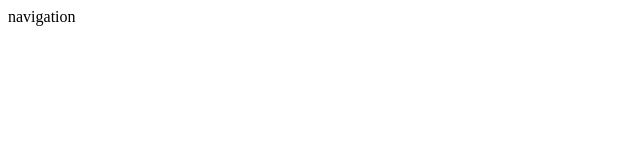
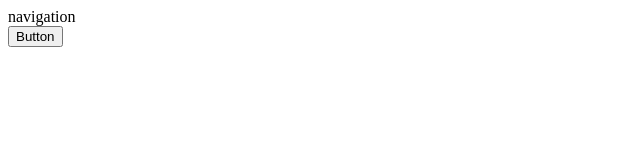
Before and after one commit to RaviPratihast/ecom-kartshop, a React (Create React App) app: page / in a window 1280 px wide. Shown: the top 160 px of the page, without its empty margins (0-640 px from the left). Built offline with nearby package versions, Linux system fonts and the light colour scheme.

Commit message:
chore:created button component.

```diff
--- a/src/App.js
+++ b/src/App.js
@@ -1,5 +1,5 @@
 import "./App.css";
-import { Navigation } from "./components/component-index";
+import { Navigation, Button } from "./components/component-index";
 function App() {
   return (
     <div className="App">
@@ -17,6 +17,7 @@ function App() {
           Learn React
         </a> */}
         <Navigation />
+        <Button />
       </header>
     </div>
   );
--- /dev/null
+++ b/src/components/button/button.jsx
@@ -0,0 +1,7 @@
+import React from "react";
+
+function Button() {
+  return <button>Button</button>;
+}
+
+export { Button };
--- a/src/components/component-index.js
+++ b/src/components/component-index.js
@@ -1,3 +1,4 @@
 import { Navigation } from "./navigation/navigation";
+import { Button } from "./button/button";
 
-export { Navigation };
+export { Navigation, Button };
```
